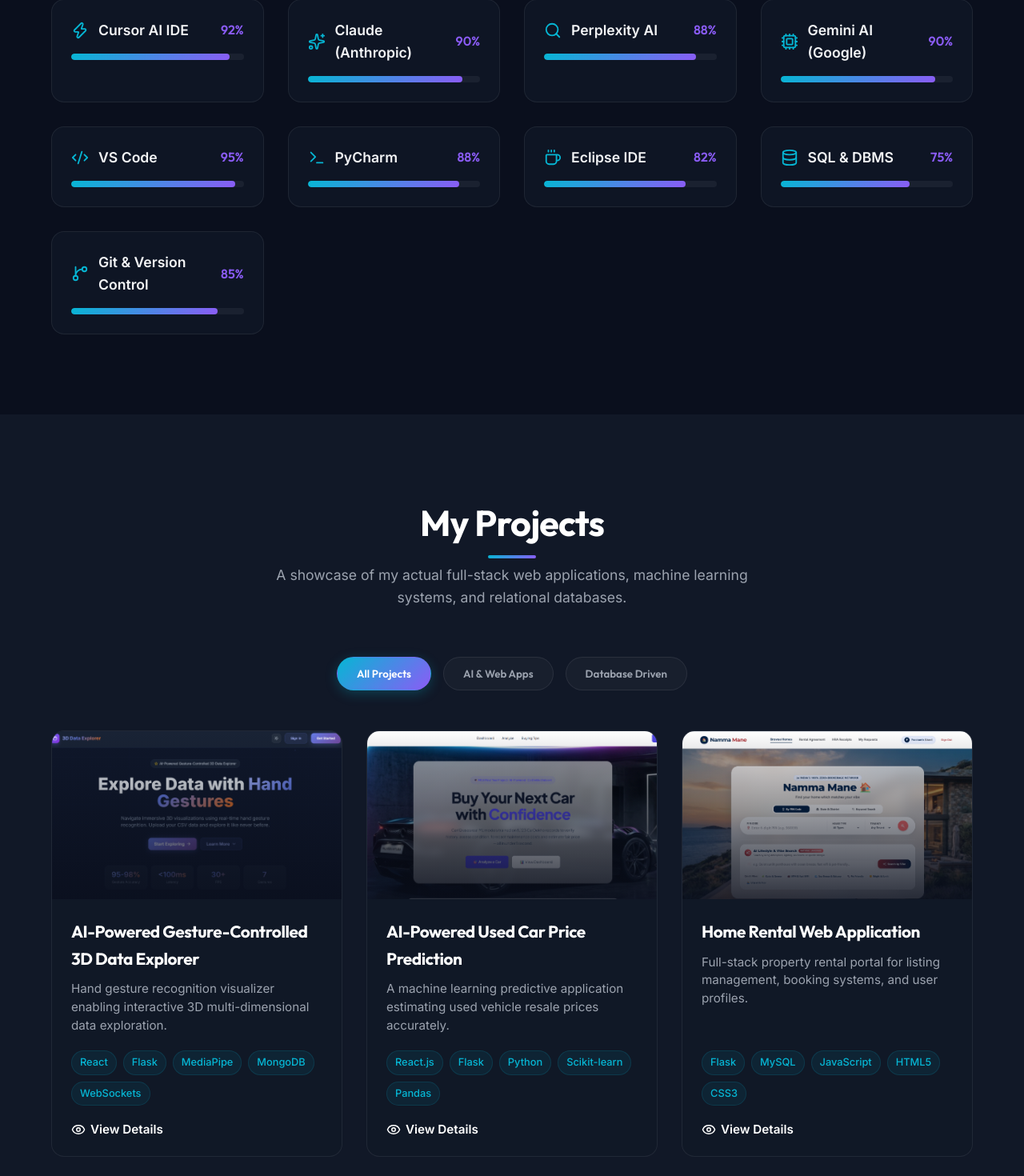
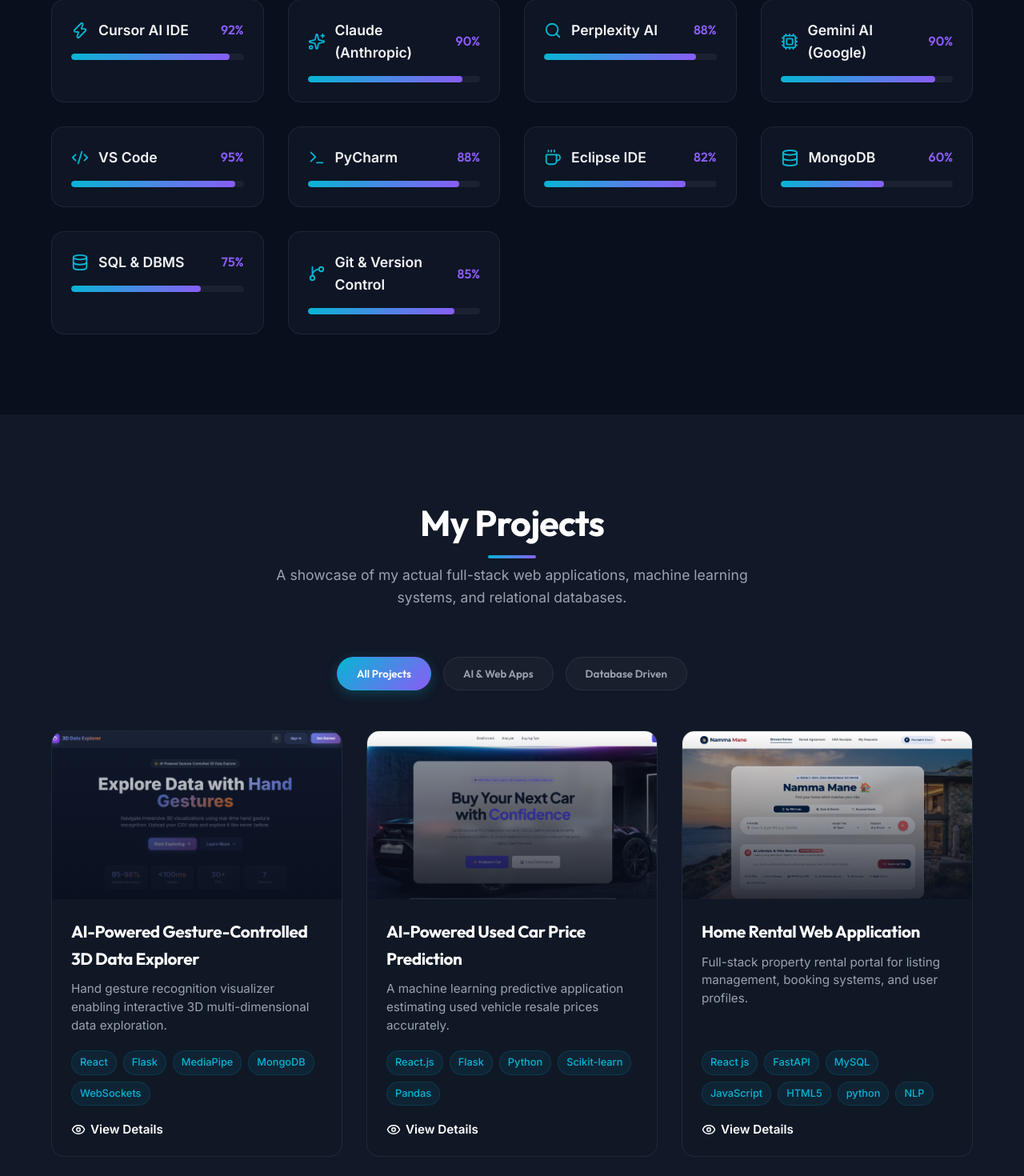
Before and after one commit to Prashantha17/Portfolio, a React (Vite) app: page / in a window 1280 px wide. Shown: the part 2403-3873 px from the top of the page at 80% size. Built offline with nearby package versions, Linux system fonts and the light colour scheme.

Commit message:
Update Projects and Skills components

```diff
--- a/src/components/Projects.jsx
+++ b/src/components/Projects.jsx
@@ -52,8 +52,8 @@
       title: 'Home Rental Web Application',
       category: 'database',
       shortDesc: 'Full-stack property rental portal for listing management, booking systems, and user profiles.',
-      longDesc: 'A comprehensive property marketplace developed with Flask and MySQL. Integrates robust authentication frameworks, secure listings uploads, and booking databases to coordinate property transactions and tenant-landlord communication.',
-      tags: ['Flask', 'MySQL', 'JavaScript', 'HTML5', 'CSS3'],
+      longDesc: 'A comprehensive property marketplace developed with FastAPI and MySQL. Integrates robust authentication frameworks, secure listings uploads, and booking databases to coordinate property transactions and tenant-landlord communication.',
+      tags: ['React js','FastAPI', 'MySQL', 'JavaScript', 'HTML5', 'python','NLP'],
       image: '/home_rental.png',
       highlights: [
         'Built secure login profiles and session authentication triggers',
--- a/src/components/Skills.jsx
+++ b/src/components/Skills.jsx
@@ -1,5 +1,5 @@
 import React, { useState, useEffect } from 'react';
-import { Cpu, Terminal, Coffee, Database, Globe, Atom, Server, GitBranch, Layers, Sparkles, Bot, Zap, Brain, Search, Code2, Wrench } from 'lucide-react';
+import { Cpu, Terminal, Coffee, Database, Globe, Atom, Server, GitBranch, Layers, Sparkles, Bot, Zap, Brain, Search, Code2, Wrench, ToolCase } from 'lucide-react';
 
 export default function Skills() {
   const [activeCategory, setActiveCategory] = useState('all');
@@ -36,6 +36,7 @@
     { title: 'VS Code', percentage: 95, icon: <Code2 size={22} />, category: 'tools' },
     { title: 'PyCharm', percentage: 88, icon: <Terminal size={22} />, category: 'tools' },
     { title: 'Eclipse IDE', percentage: 82, icon: <Coffee size={22} />, category: 'tools' },
+    {title : 'MongoDB ', percentage:60 ,icon:<Database size ={23}/> ,category:'tools'},
     { title: 'SQL & DBMS', percentage: 75, icon: <Database size={22} />, category: 'tools' },
     { title: 'Git & Version Control', percentage: 85, icon: <GitBranch size={22} />, category: 'tools' }
   ];
```
